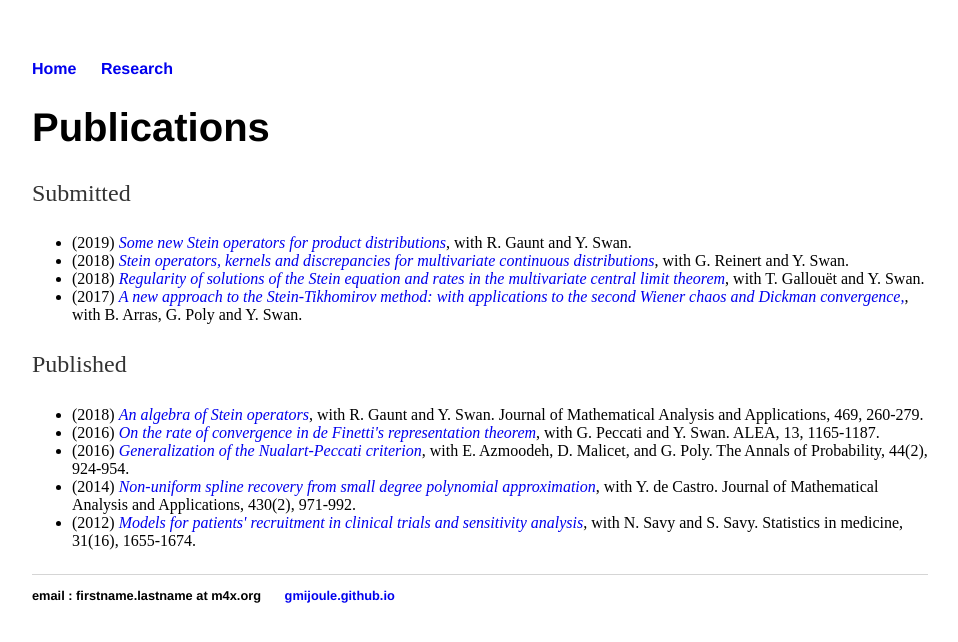
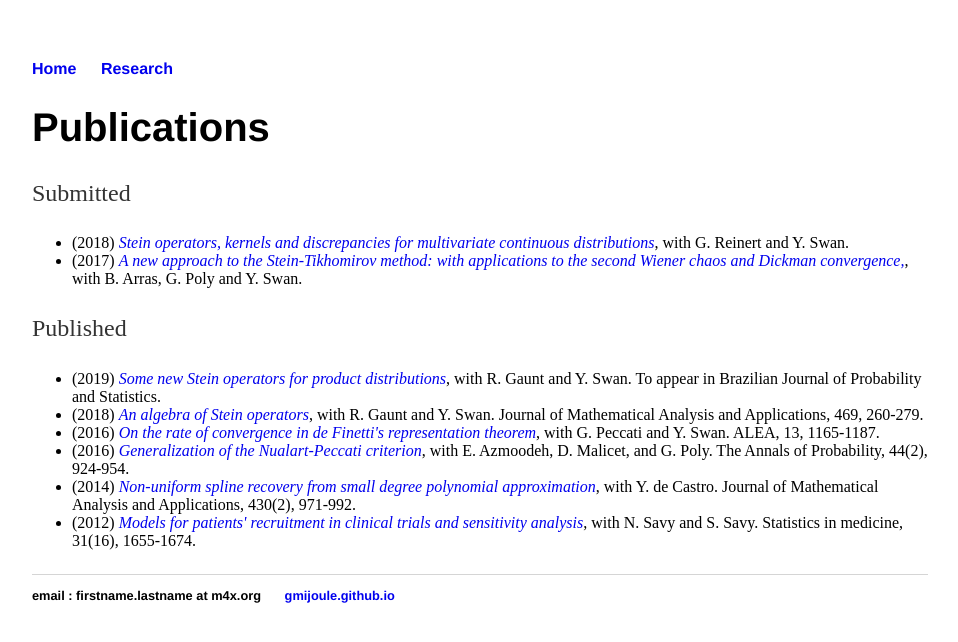
Before and after one commit to gmijoule/gmijoule.github.io, a Jekyll site: the page built from research.html, in a window 1280 px wide. Shown: the top 642 px of the page, without its empty margins (160-1118 px from the left). Built offline with Jekyll 4.4.1, drawn with Linux system fonts in a browser that asks for light colours.

Commit message:
Update research.html

```diff
--- a/research.html
+++ b/research.html
@@ -6,14 +6,13 @@ title: Guillaume Mijoule
 	<h1>Publications</h1>
 	<p>Submitted
 		<ul>
-			<li>(2019) <em> <a href="http://export.arxiv.org/abs/1901.11460">Some new Stein operators for product distributions</a></em>, with R. Gaunt and Y. Swan.</li>
 			<li>(2018) <em> <a href="https://arxiv.org/abs/1806.03478">Stein operators, kernels and discrepancies for multivariate continuous distributions</a></em>, with G. Reinert and Y. Swan.</li>
-			<li>(2018) <em> <a href="https://hal.archives-ouvertes.fr/hal-01785397">Regularity of solutions of the Stein equation and rates in the multivariate central limit theorem</a></em>, with T. Gallouët and Y. Swan.</li>
 			<li>(2017) <em> <a href="https://arxiv.org/abs/1605.06819">A new approach to the Stein-Tikhomirov method: with applications to the second Wiener chaos and Dickman convergence,</a></em>, with B. Arras, G. Poly and Y. Swan.</li>
 		</ul>
 	</p>
 	<p>Published
 		<ul>
+			<li>(2019) <em> <a href="http://export.arxiv.org/abs/1901.11460">Some new Stein operators for product distributions</a></em>, with R. Gaunt and Y. Swan. To appear in Brazilian Journal of Probability and Statistics.</li>
 			<li>(2018) <em> <a href="https://arxiv.org/abs/1604.06819">An algebra of Stein operators</a></em>, with R. Gaunt and Y. Swan. Journal of Mathematical Analysis and Applications, 469, 260-279.</li>
 			<li>(2016) <em> <a href="https://arxiv.org/abs/1601.06606">On the rate of convergence in de Finetti's representation theorem</a></em>, with G. Peccati and Y. Swan. ALEA, 13, 1165-1187.</li>
 			<li>(2016) <em> <a href="https://projecteuclid.org/euclid.aop/1457960387">Generalization of the Nualart-Peccati criterion</a></em>, with E. Azmoodeh, D.  Malicet, and G. Poly. The Annals of Probability, 44(2), 924-954.</li>
```
